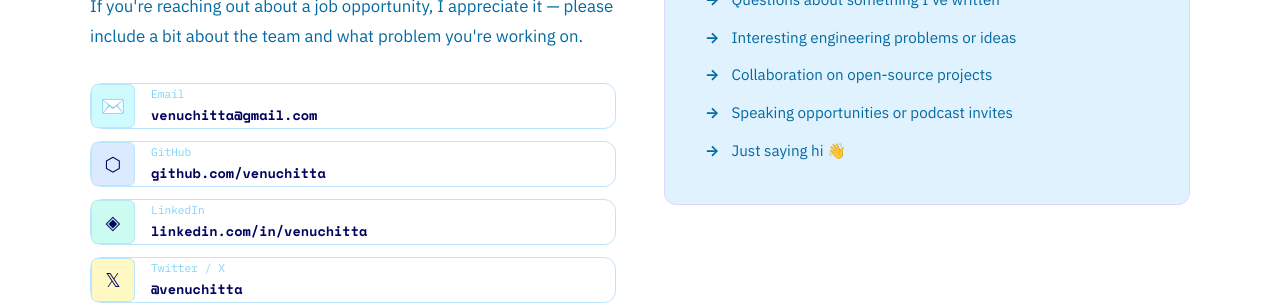
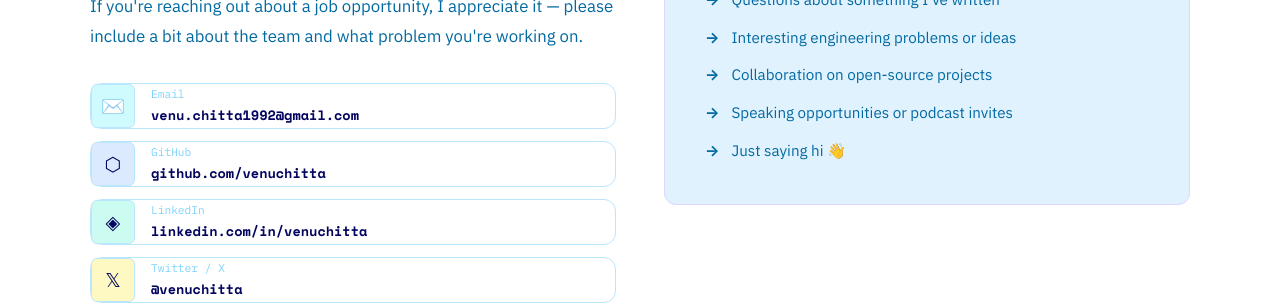
Before and after one commit to venuchitta/venuchitta.github.io, a Jekyll site: the page built from contact.md, in a window 1280 px wide and 900 px high. Shown: the part 357-662 px from the top of the window. Built offline with Jekyll 4.4.1, drawn with Linux system fonts in a browser that asks for light colours.

Commit message:
Update email to venu.chitta1992@gmail.com
Co-authored-by: Cursor <cursoragent@cursor.com>

```diff
--- a/_config.yml
+++ b/_config.yml
@@ -5,7 +5,7 @@ baseurl: ""
 
 author:
   name: Venu Chitta
-  email: venuchitta@gmail.com
+  email: venu.chitta1992@gmail.com
   github: venuchitta
   twitter: venuchitta
   linkedin: venuchitta
--- a/contact.md
+++ b/contact.md
@@ -18,11 +18,11 @@ permalink: /contact/
     </p>
 
     <div class="contact-cards">
-      <a href="mailto:venuchitta@gmail.com" class="contact-card">
+      <a href="mailto:venu.chitta1992@gmail.com" class="contact-card">
         <div class="contact-card-icon project-icon-indigo">✉️</div>
         <div>
           <p class="contact-card-label">Email</p>
-          <p class="contact-card-value">venuchitta@gmail.com</p>
+          <p class="contact-card-value">venu.chitta1992@gmail.com</p>
         </div>
       </a>
 
```
Also changed, not shown: about.md (+2 -2 lines).
